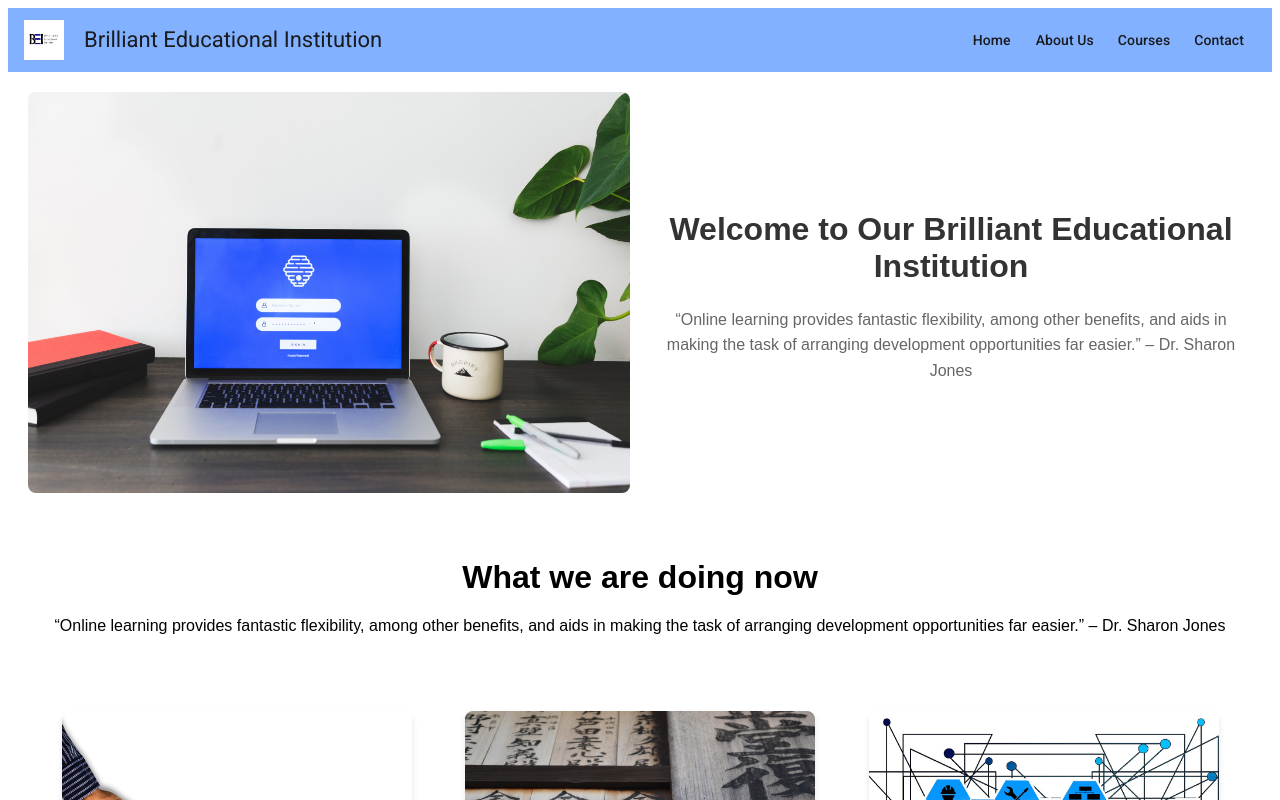
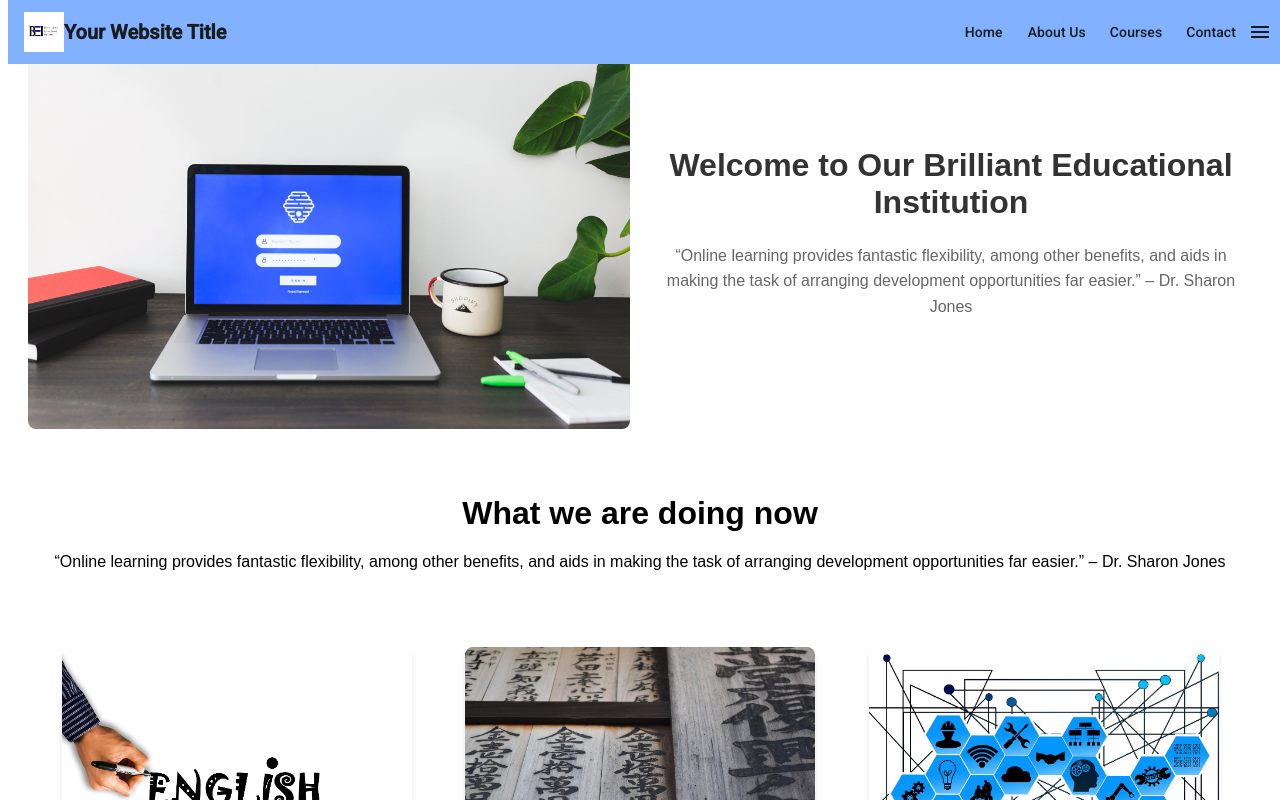
Before and after one commit to ChitChitZaw01/Brilliant-Edu, an Angular app: page / in a window 1280 px wide. Shown: the top 800 px of the page. Built offline with nearby package versions, Linux system fonts and the light colour scheme.

Commit message:
Updated header page

```diff
--- /dev/null
+++ b/src/app/header/header.component copy.css
@@ -0,0 +1,55 @@
+mat-toolbar {
+  background-color: #82b1ff;
+  display: flex;
+  align-items: center;
+  justify-content: space-between;
+}
+
+.logo-container {
+  display: flex;
+  align-items: center;
+  margin-right: 20px;
+  /* Adjust space between logo and text */
+}
+
+.logo {
+  height: 40px;
+  /* Adjust based on your logo size */
+}
+
+.spacer {
+  flex: 1;
+}
+
+.title-container {
+  display: flex;
+  align-items: center;
+}
+
+.title-text {
+  font-size: 2rem;
+  /* font-size: 30px; */
+  font-weight: 600;
+  color: #1a237e
+}
+
+/* button.mat-button {
+    margin-right: 16px;
+    color: #ff5733;
+  } */
+
+mat-button.custom-button {
+  color: #ff5733;
+  font-weight: 200;
+  padding: 15px 30px;
+  /* Adjust padding to make the button bigger or smaller */
+  font-size: 100px;
+  /* Adjust font size */
+}
+
+@media (max-width: 768px) {
+  .header {
+    flex-direction: column;
+    align-items: center;
+  }
+}
--- a/src/app/header/header.component.css
+++ b/src/app/header/header.component.css
@@ -1,42 +1,47 @@
-mat-toolbar {
+.header-toolbar {
   background-color: #82b1ff;
   display: flex;
+  justify-content: space-between;
   align-items: center;
-  justify-content: space-between;
+  padding: 0 16px;
 }
 
 .logo-container {
   display: flex;
   align-items: center;
-  margin-right: 20px;
-  /* Adjust space between logo and text */
 }
 
 .logo {
-  height: 40px;
-  /* Adjust based on your logo size */
+  height: 40px; /* Adjust logo size */
+  max-width: 100%;
+  object-fit: contain;
+}
+
+.title {
+  font-size: 20px;
+  font-weight: bold;
 }
 
 .spacer {
   flex: 1;
 }
 
-.title-container {
-  display: flex;
-  align-items: center;
+mat-icon {
+  font-size: 24px;
 }
 
-.title-text {
-  font-size: 2rem;
-  /* font-size: 30px; */
-  font-weight: 600;
-  color: #1a237e
+/* Responsive styles for small screens */
+@media (max-width: 600px) {
+  .logo {
+    height: 30px;
+  }
+  .title {
+    font-size: 16px;
+  }
+  mat-icon {
+    font-size: 28px;
+  }
 }
-
-/* button.mat-button {
-    margin-right: 16px;
-    color: #ff5733;
-  } */
 
 mat-button.custom-button {
   color: #ff5733;
@@ -47,13 +52,20 @@ mat-button.custom-button {
   /* Adjust font size */
 }
 
-@media (max-width: 768px) {
-  .header {
-    flex-direction: column;
-    align-items: center;
-  }
+/* Updated */
+.example-container {
+  height: 100%;
+  display: flex;
+  flex-direction: column;
+}
 
-  .header {
-    width: 80%;
-  }
+mat-sidenav {
+  width: 200px;
 }
+
+mat-toolbar {
+  position: fixed;
+  width: 100%;
+  top: 0;
+  z-index: 2;
+}
--- a/src/app/header/header.component.html
+++ b/src/app/header/header.component.html
@@ -1,4 +1,4 @@
-<mat-toolbar color="primary" class="header">
+<!-- <mat-toolbar color="primary" class="header">
     <div class="logo-container">
       <img src="images/logo.jpg" alt="Image" class="logo"/>
     </div>
@@ -13,4 +13,41 @@
     <button mat-button class="custom-button" (click)="goToCourses()">Courses</button>
     <button mat-button class="custom-button" (click)="goToCotact()">Contact</button>
     </div>
+  </mat-toolbar> -->
+
+  <mat-toolbar color="primary" class="header-toolbar">
+    <div class="logo-container">
+      <img class="logo" src="images/logo.jpg" alt="Logo" />
+    </div>
+    <span class="title">Your Website Title</span>
+    <div class="spacer"></div>
+    <div>
+      <button mat-button class="custom-button" (click)="goToHome()">Home</button>
+      <button mat-button class="custom-button" (click)="goToAbout()">About Us</button>
+      <button mat-button class="custom-button" (click)="goToCourses()">Courses</button>
+      <button mat-button class="custom-button" (click)="goToCotact()">Contact</button>
+      </div>
+    <mat-icon>menu</mat-icon> <!-- For hamburger menu or you can add your custom navigation -->
   </mat-toolbar>
+
+
+   <!-- <mat-sidenav-container class="example-container">
+    <mat-sidenav #sidenav mode="side" opened="false">
+      <mat-nav-list>
+        <a mat-list-item href="#">Link 1</a>
+        <a mat-list-item href="#">Link 2</a>
+        <a mat-list-item href="#">Link 3</a>
+      </mat-nav-list>
+    </mat-sidenav>
+
+    <mat-toolbar color="primary" class="header-toolbar">
+      <div class="logo-container">
+        <img class="logo" src="images/logo.jpg" alt="Logo" />
+      </div>
+      <span class="title">Your Website Title</span>
+      <div class="spacer"></div>
+      <button mat-icon-button (click)="sidenav.toggle()">
+        <mat-icon>menu</mat-icon>
+      </button>
+    </mat-toolbar>
+  </mat-sidenav-container>  -->
```
Also changed, not shown: src/app/header/header.component.ts (+8 -1 lines).
